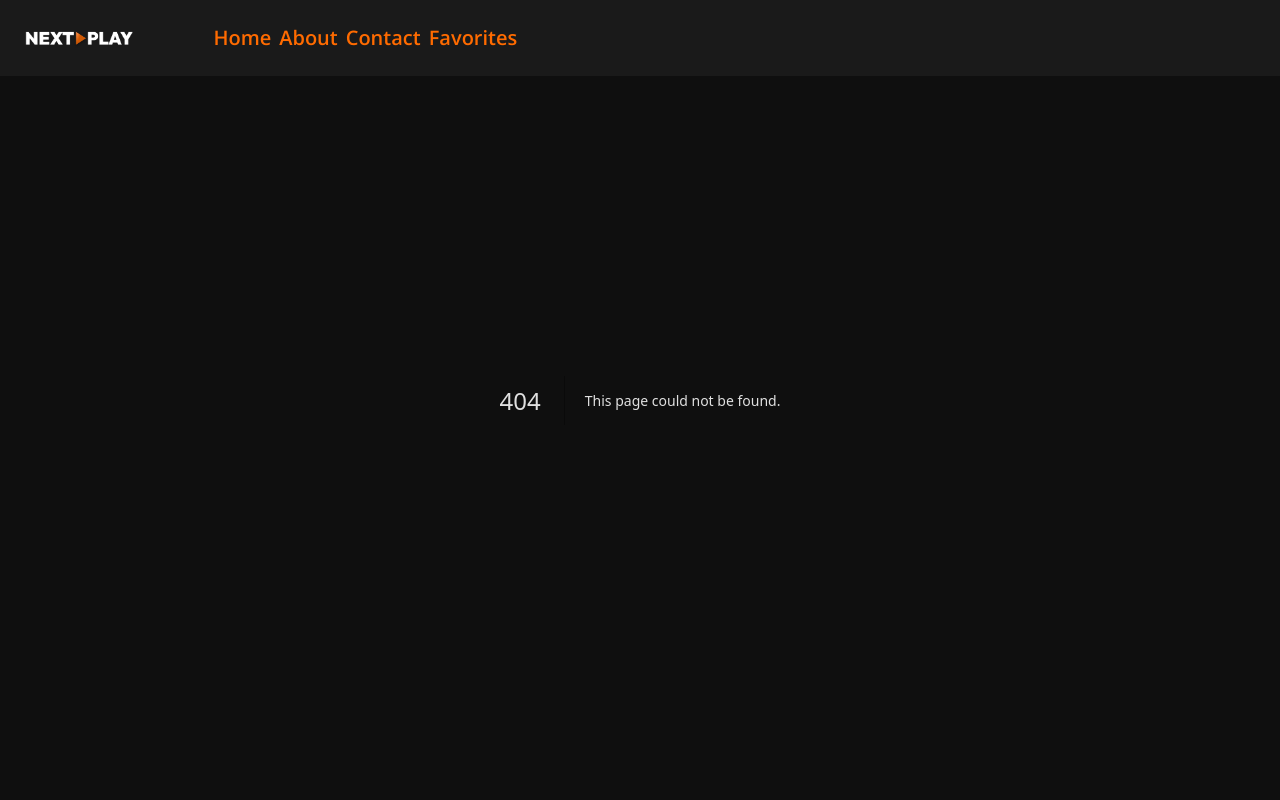
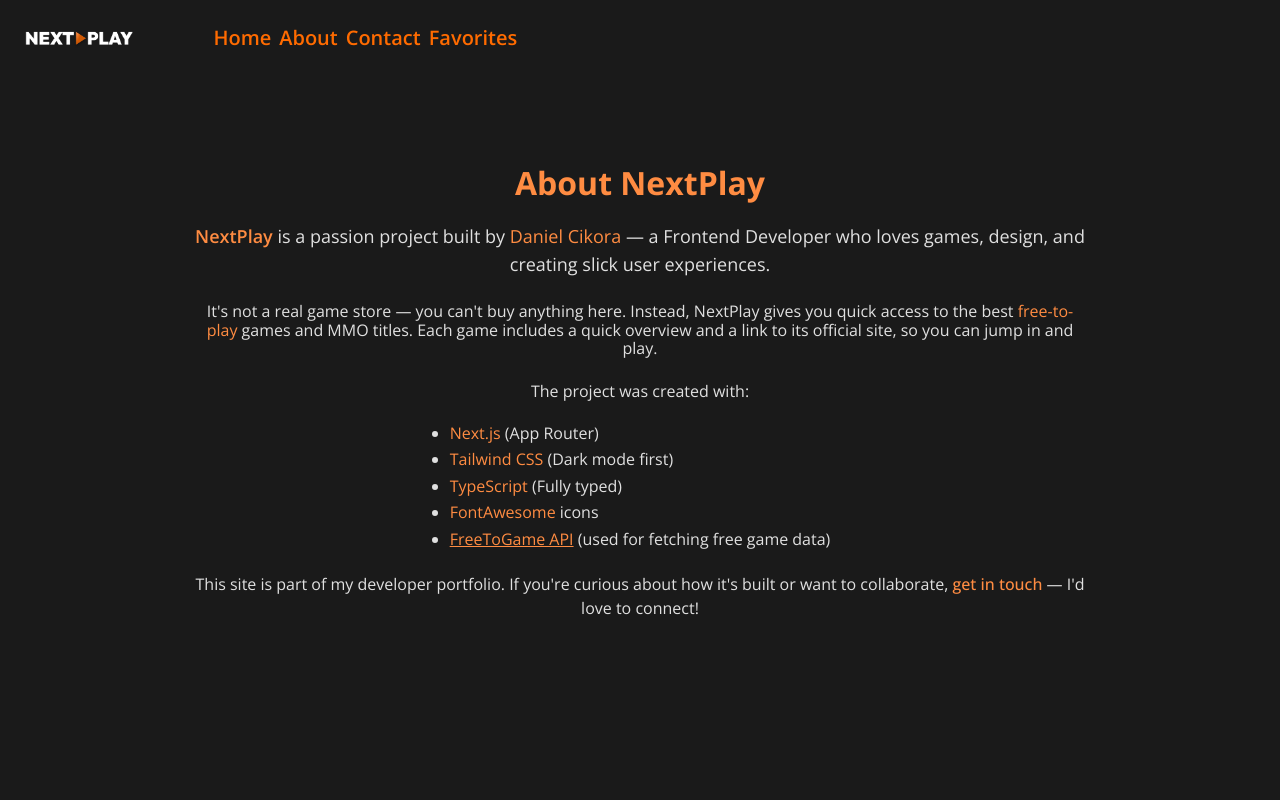
Before and after one commit to DanielCikora/next-play, a Next.js app: page /about in a window 1280 px wide. Before the commit this address had no page. Shown: the top 800 px of the page. Built offline with nearby package versions, Linux system fonts and the light colour scheme.

Commit message:
About - Page done.

```diff
--- /dev/null
+++ b/src/app/about/page.tsx
@@ -0,0 +1,62 @@
+import { aboutTechStack } from "@/constants/constants";
+export default function AboutPage() {
+  return (
+    <main>
+      <section className='about py-36 min-h-dvh bg-charcoal text-light-gray'>
+        <div className='wrapper'>
+          <div className='about__content max-w-4xl mx-auto text-center'>
+            <h1 className='text-4xl font-bold text-light-orange mb-6'>
+              About NextPlay
+            </h1>
+
+            <p className='mb-6 text-lg'>
+              <span className='text-light-orange font-semibold'>NextPlay</span>{" "}
+              is a passion project built by{" "}
+              <span className='text-light-orange'>Daniel Cikora</span> — a
+              Frontend Developer who loves games, design, and creating slick
+              user experiences.
+            </p>
+            <p className='mb-6'>
+              It's not a real game store — you can't buy anything here. Instead,
+              NextPlay gives you quick access to the best{" "}
+              <span className='text-light-orange'>free-to-play</span> games and
+              MMO titles. Each game includes a quick overview and a link to its
+              official site, so you can jump in and play.
+            </p>
+            <p className='mb-6'>The project was created with:</p>
+            <ul className='list-disc text-left inline-block mb-6 space-y-2 text-light-gray'>
+              {aboutTechStack.map(({ label, note, link }) => (
+                <li key={label}>
+                  {link ? (
+                    <a
+                      href={link}
+                      target='_blank'
+                      rel='noopener noreferrer'
+                      className='text-light-orange underline hover:text-burnt-orange'
+                    >
+                      {label}
+                    </a>
+                  ) : (
+                    <span className='text-light-orange'>{label}</span>
+                  )}{" "}
+                  {note && <span className='text-light-gray'>{note}</span>}
+                </li>
+              ))}
+            </ul>
+            <p className='text-base'>
+              This site is part of my developer portfolio. If you're curious
+              about how it's built or want to collaborate,{" "}
+              <a
+                href='/contact'
+                className='custom-underline text-light-orange font-medium'
+              >
+                get in touch
+              </a>{" "}
+              — I'd love to connect!
+            </p>
+          </div>
+        </div>
+      </section>
+    </main>
+  );
+}
--- a/src/constants/constants.ts
+++ b/src/constants/constants.ts
@@ -43,3 +43,15 @@
     label: "@_dissimulated_",
   },
 ];
+
+export const aboutTechStack = [
+  { label: "Next.js", note: "(App Router)" },
+  { label: "Tailwind CSS", note: "(Dark mode first)" },
+  { label: "TypeScript", note: "(Fully typed)" },
+  { label: "FontAwesome", note: "icons" },
+  {
+    label: "FreeToGame API",
+    link: "https://www.freetogame.com/api-doc",
+    note: "(used for fetching free game data)",
+  },
+];
```
